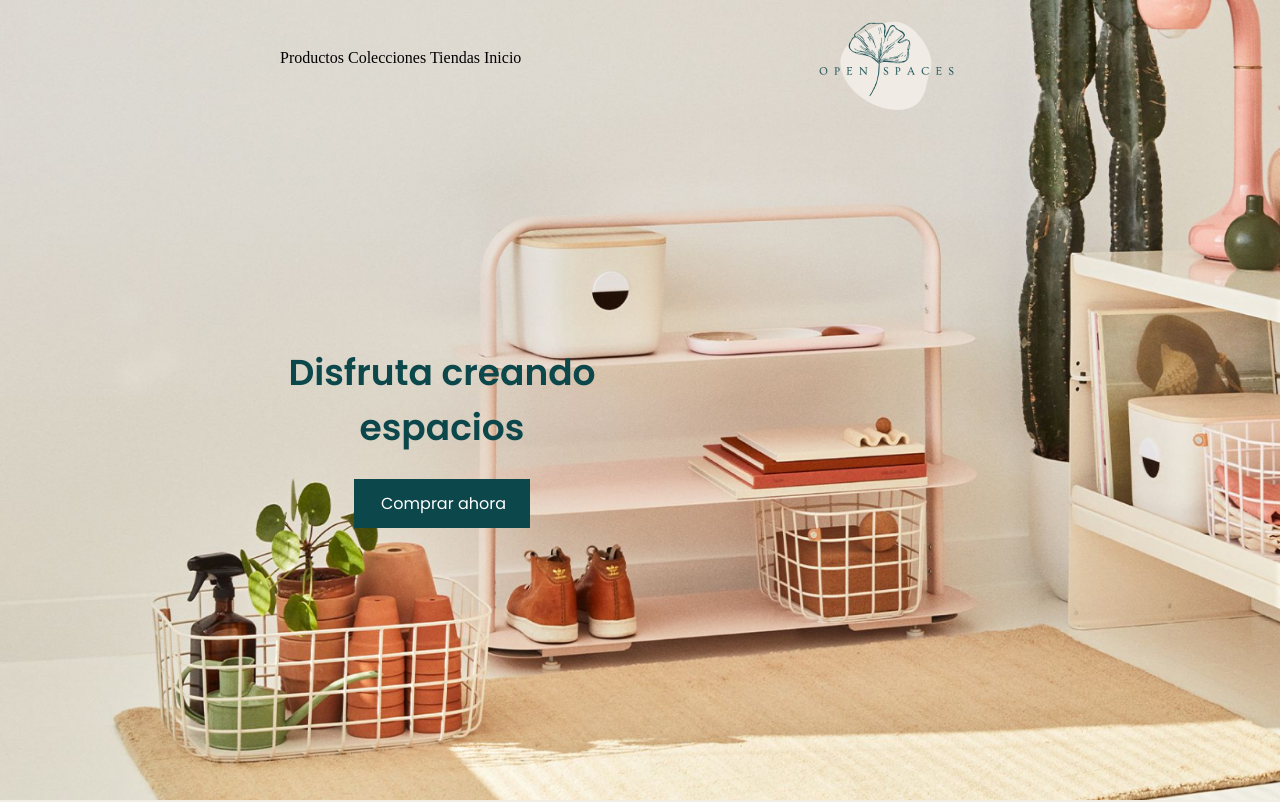
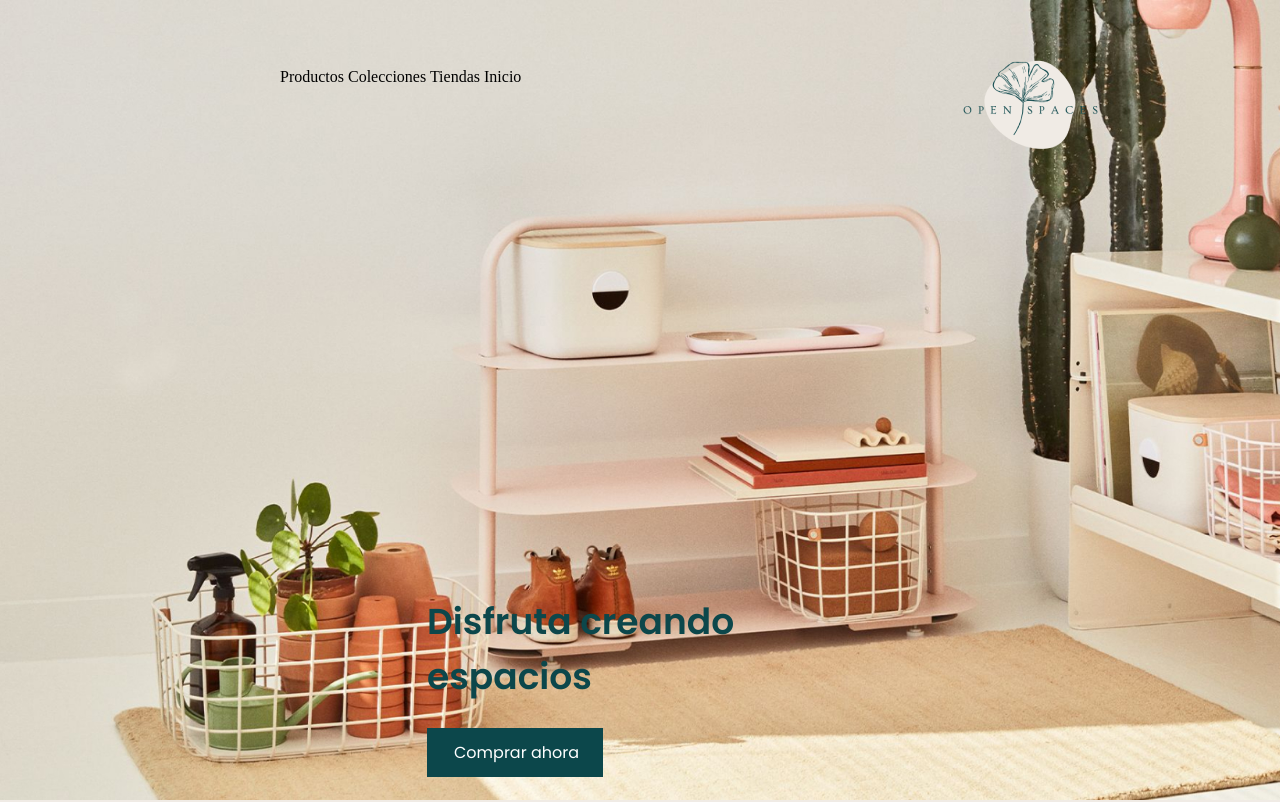
Before and after one commit to Adalab/modulo-1-evaluacion-final-ruadaslucia, a website: page docs/index.html in a window 1280 px wide. Shown: the top 802 px of the page. Drawn offline with Linux system fonts and the light colour scheme; a web font is replaced by a local one.

Commit message:
change on module1

```diff
--- a/src/scss/layout/_header.scss
+++ b/src/scss/layout/_header.scss
@@ -26,9 +26,7 @@
     width: 24px;
     height: 24px;
   }
-}
-
-.container__logo {
+  &__logo {
     width: 100%;
     display: flex;
     flex-direction: row;
@@ -36,6 +34,8 @@
     align-items: center;
     margin-top: 19px;
   }
+}
+
 .container__logo img {
   width: 213px;
   height: 96px;
@@ -43,7 +43,7 @@
 
 .module1 {
   font-family: $font;
-  font-size: 24px;
+
   display: flex;
   flex-direction: column;
   align-items: center;
@@ -52,6 +52,7 @@
   &__h1 {
     text-align: center;
     color: $snorlax;
+    font-size: 24px;
   }
   &__button1 {
     background-color: $snorlax;
@@ -69,9 +70,18 @@
 @media (min-width: 768px) {
   .container__hamburguer {
     display: flex;
-    &__hamburguer {
     top: 75px;
     left: 82px;
+  }
+  .container__logo img {
+    justify-content: flex-start;
+    margin-top: 39px;
+  }
+  .module1 {
+    align-items: flex-start;
+    &__h1 {
+      font-size: 36px;
+      text-align: start;
     }
   }
 }
@@ -79,6 +89,7 @@
   .header {
     padding-left: 280px;
   }
+
   .container {
     &__hamburguer {
       display: none;
@@ -95,15 +106,5 @@
     &__menu li {
       margin-right: 30px;
     }
-    &__logo {
-      justify-content: flex-start;
   }
 }
-  .module1 {
-    bottom: -230px;
-    left: -200px;
-    &--h1 {
-      text-align: start;
-    }
-  }
-}
```
Also changed, not shown: docs/assets/css/main.css. Lines whose indentation alone changed are shown as unchanged.
